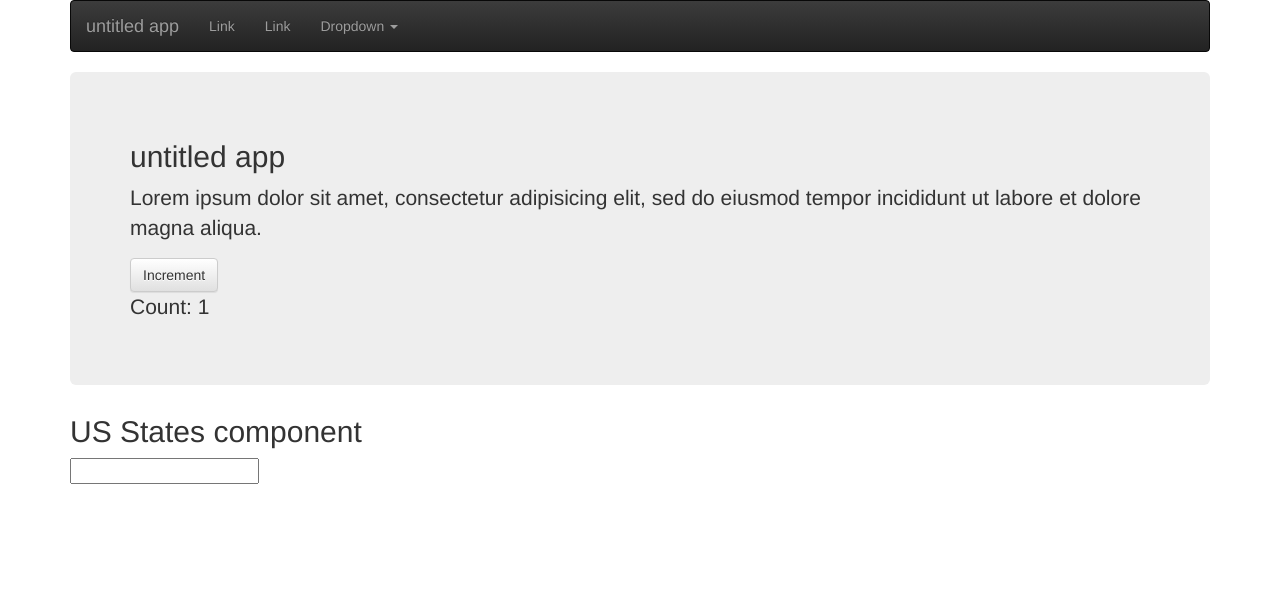
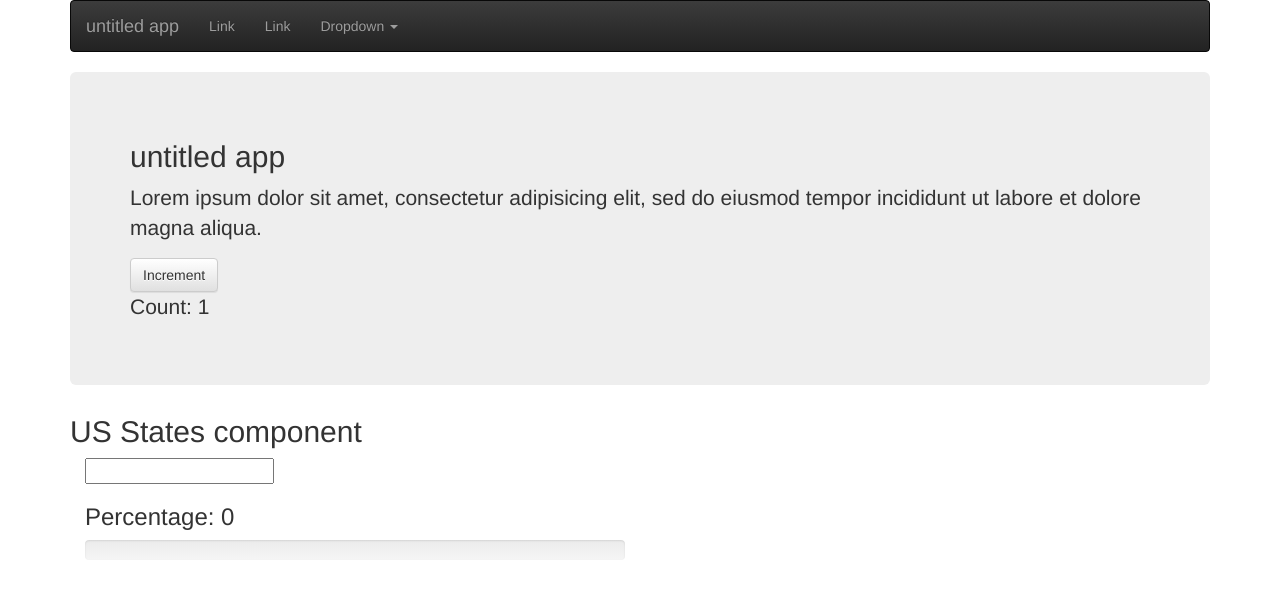
Before and after one commit to guylyons/express-preact, a React app: page /#/ in a window 1280 px wide. Shown: the top 596 px of the page. Built offline with nearby package versions, Linux system fonts and the light colour scheme.

Commit message:
add percentage

```diff
--- a/src/App.js
+++ b/src/App.js
@@ -26,7 +26,7 @@
 
   handleClick(e) {
     this.setState((prevState, props) => ({
-      count: prevState.count + 1
+      count: prevState.count + 2
     }));
   }
   render() {
@@ -46,7 +46,9 @@
             Count: {this.state.count}
           </p>
         </Jumbotron>
-        <UsStates />
+
+        {/* this shows that we can pass state to props in this component */}
+        <UsStates progress={this.state.count} />
       </main>
     );
   }
--- a/src/components/UsStates.js
+++ b/src/components/UsStates.js
@@ -1,10 +1,12 @@
 import React from "react";
+import { Button, Col, ProgressBar } from "react-bootstrap";
 
 class UsStates extends React.Component {
   constructor(props) {
     super(props);
     this.state = {
       result: "Search a state",
+      percentage: 0,
       states: [
         "Alabama",
         "Alaska",
@@ -62,6 +64,10 @@
     };
   }
 
+  handleCopy(e) {
+    alert("Copied!!!!!!!!");
+  }
+
   handleChange(e) {
     var e = e.target;
     var states = this.state.states;
@@ -77,31 +83,38 @@
         returnArray.push(array[i]);
       }
     }
-    console.log(returnArray);
+    console.log(returnArray.length / 51);
+    var newPercentage = returnArray.length / 51 * 100;
+
     this.setState({
-      statesNew: returnArray
+      statesNew: returnArray,
+      percentage: Math.round(newPercentage)
     });
   }
   render() {
     const statesNew = this.state.statesNew;
     const statesNewItems = statesNew.map((state, index) =>
-      <li key={index}>
+      <Button className="statesNewItems__item" key={index}>
         {state}
-      </li>
+      </Button>
     );
-    const states = this.state.states;
-    const stateItems = states.map((state, index) =>
-      <li key={index}>
-        {state}
-      </li>
-    );
+
     return (
       <div>
-        <h2>US States component</h2>
-        <input type="text" onChange={this.handleChange.bind(this)} />
-        <ul>
-          {statesNewItems}
-        </ul>
+        <h2 onCopy={this.handleCopy}>US States component</h2>
+        <Col md={6}>
+          <input type="text" onChange={this.handleChange.bind(this)} />
+          <br />
+          <h3>
+            Percentage: {this.state.percentage}
+          </h3>
+          <ProgressBar bsStyle="info" now={this.state.percentage} />
+        </Col>
+        <Col md={6}>
+          <div className="statesNewItems">
+            {statesNewItems}
+          </div>
+        </Col>
       </div>
     );
   }
```
